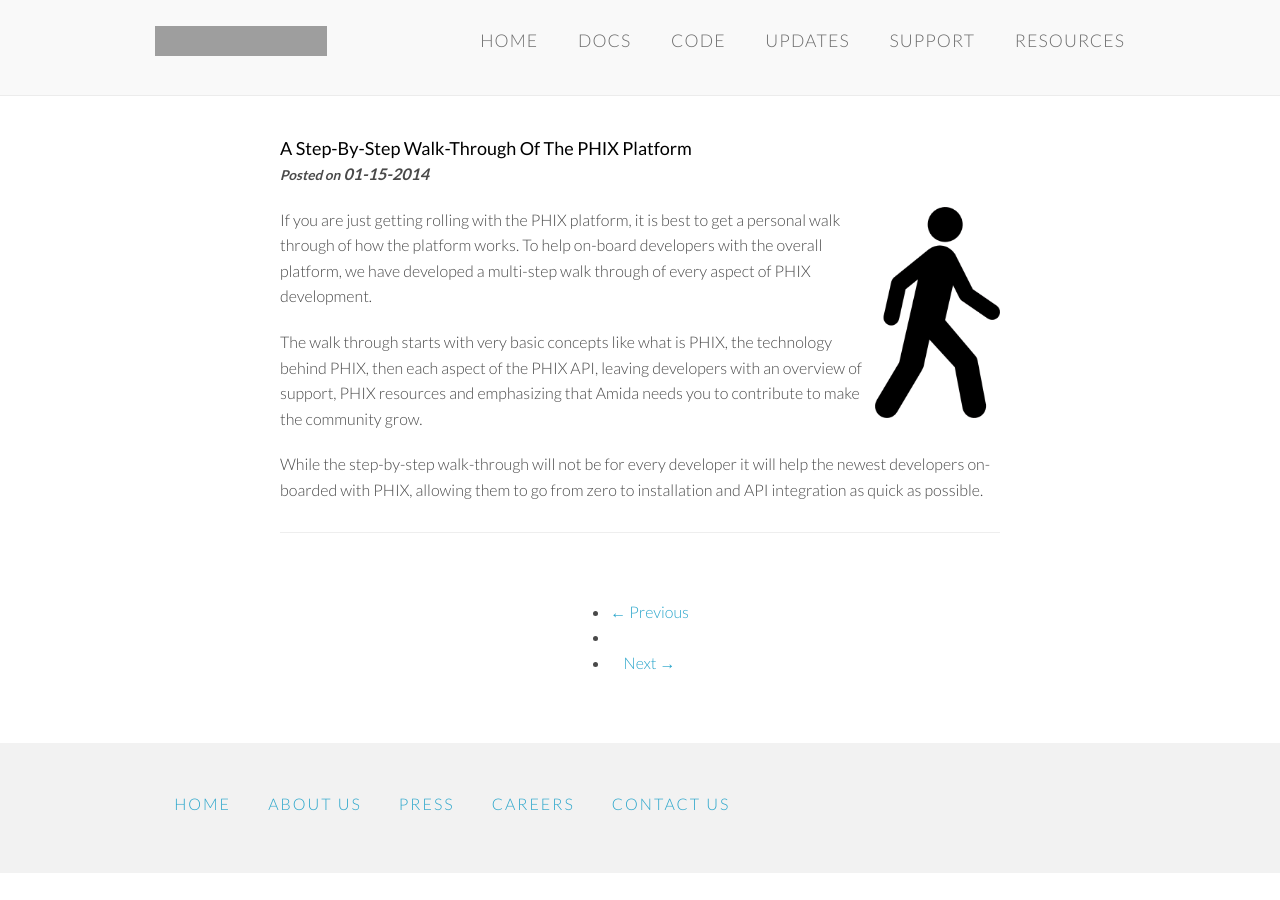
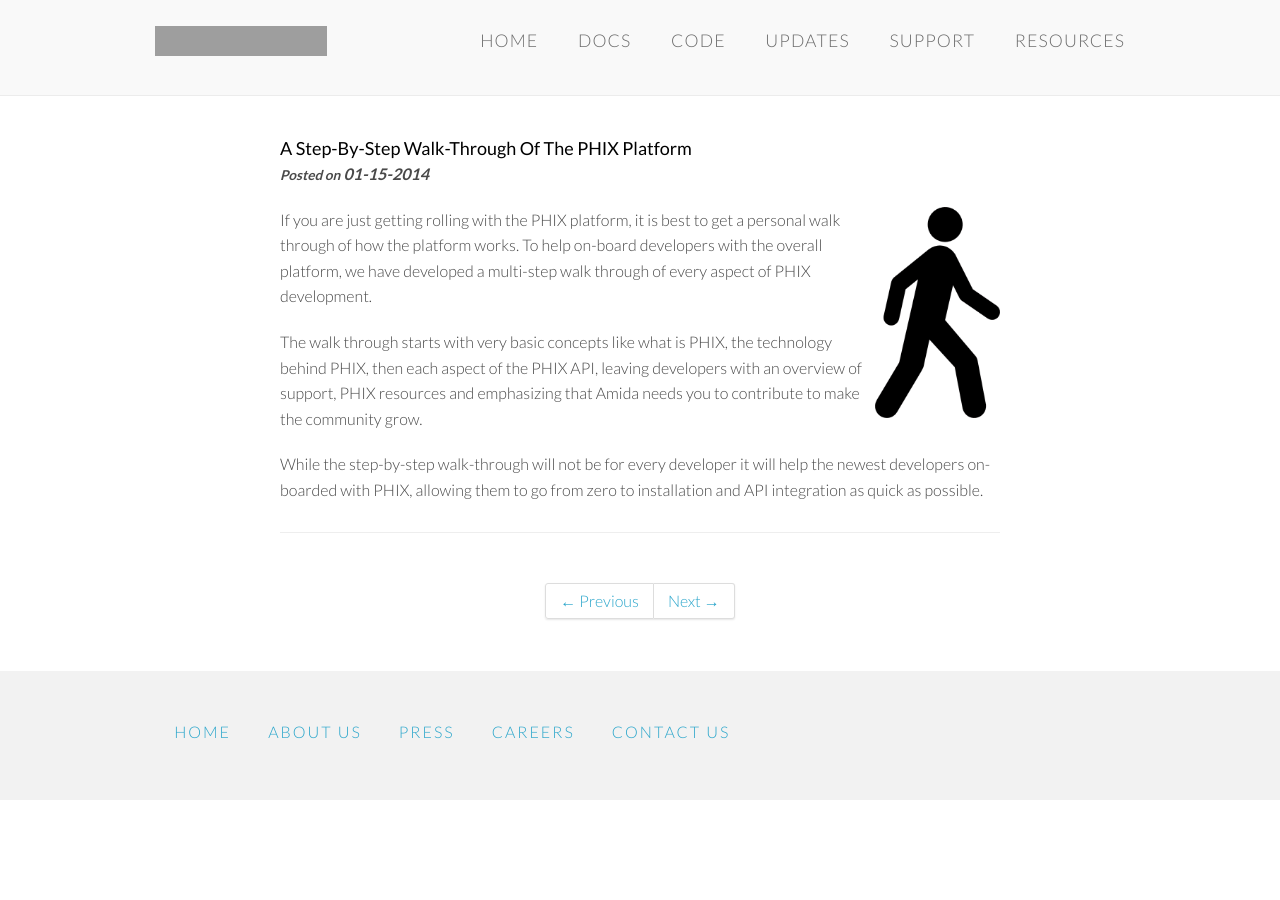
Before and after one commit to amida-tech/developers.amida.com, a Jekyll site: the page built from _posts/2014-01-15-a-step-by-step-walk-through-of-the-phix-platform.md, in a window 1280 px wide. Built offline with Jekyll 4.4.1, drawn with Linux system fonts in a browser that asks for light colours; nearby versions of some CDN libraries; grey boxes are pictures that could not be loaded.

```diff
--- a/css/style.css
+++ b/css/style.css
@@ -1704,6 +1704,11 @@
     border-width:1px;
     border-color:#d9d9d9;
     background:#FFF}
+
+.getting-started {
+	border-style:solid;border-width:1px;border-color:#d9d9d9;margin-bottom:1.25em;padding:1.25em;background:#f2f2f2;
+    }
+
 .panel>:first-child {
     margin-top:0}
 .panel>:last-child {
@@ -2692,3 +2697,49 @@
     content:'\e91a'}
 .icon-up-thin:before {
     content:'\e88e'}
+/* ------- pagination -------- */
+
+.pagination {
+  height: 36px;
+}
+
+.pagination ul {
+  display: inline-block;
+  margin: 0;
+  padding: 0;
+  -webkit-border-radius: 3px;
+  -moz-border-radius: 3px;
+  border-radius: 3px;
+  -webkit-box-shadow: 0 1px 2px rgba(0, 0, 0, 0.1);
+  -moz-box-shadow: 0 1px 2px rgba(0, 0, 0, 0.1);
+  box-shadow: 0 1px 2px rgba(0, 0, 0, 0.1);
+}
+
+.pagination li {
+  display: inline;
+}
+
+.pagination li:first-child a {
+  border-left-width: 1px;
+  -webkit-border-radius: 3px 0 0 3px;
+  -moz-border-radius: 3px 0 0 3px;
+  border-radius: 3px 0 0 3px;
+}
+
+.pagination li:last-child a {
+  -webkit-border-radius: 0 3px 3px 0;
+  -moz-border-radius: 0 3px 3px 0;
+  border-radius: 0 3px 3px 0;
+}
+
+.pagination a {
+  float: left;
+  padding: 0 14px;
+  line-height: 34px;
+  border: 1px solid #DDD;
+  border-left-width: 0;
+}
+
+.pagination a:hover, .active a {
+  background-color: whiteSmoke;
+}
--- a/index.html
+++ b/index.html
@@ -29,7 +29,7 @@
 
     <div class="large-16 large-centered columns">
 
-        <div class="panel">
+        <div class="getting-started">
 
          <h4>Getting Started</h4>
 
```
